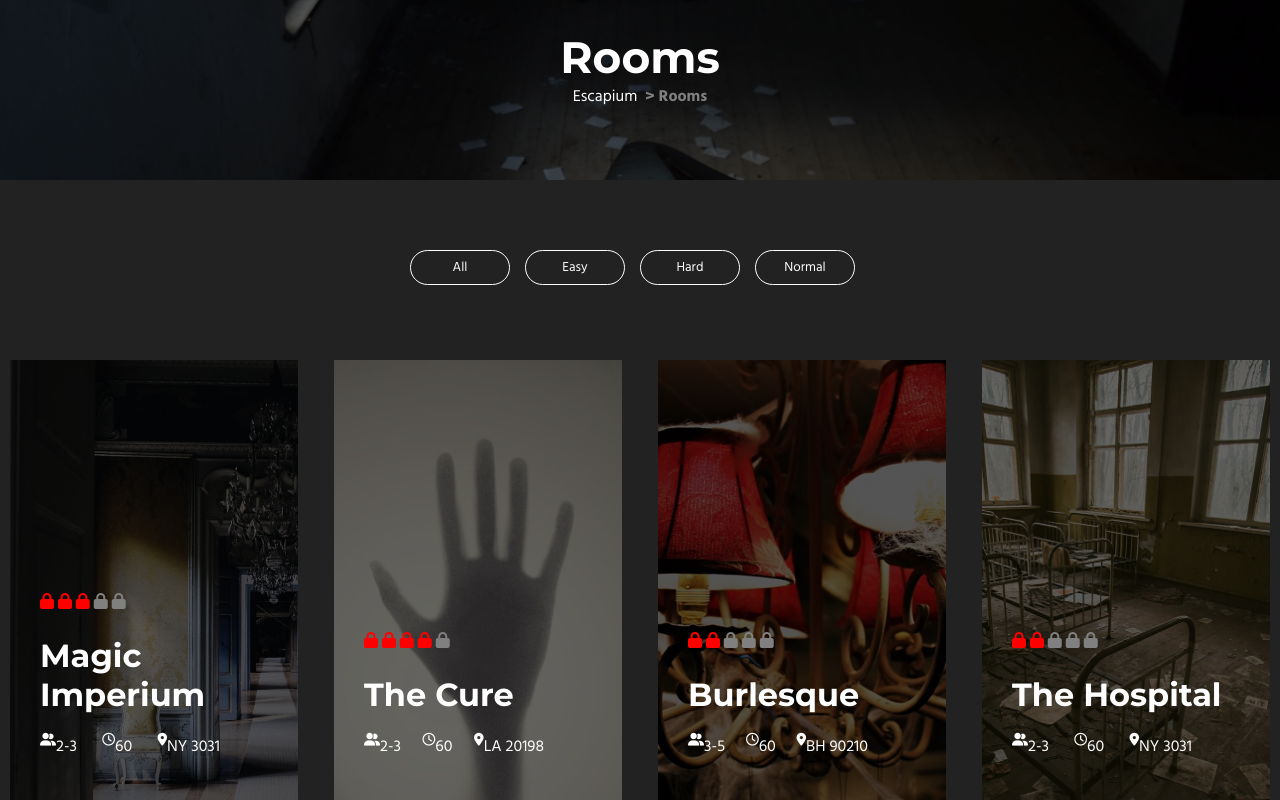
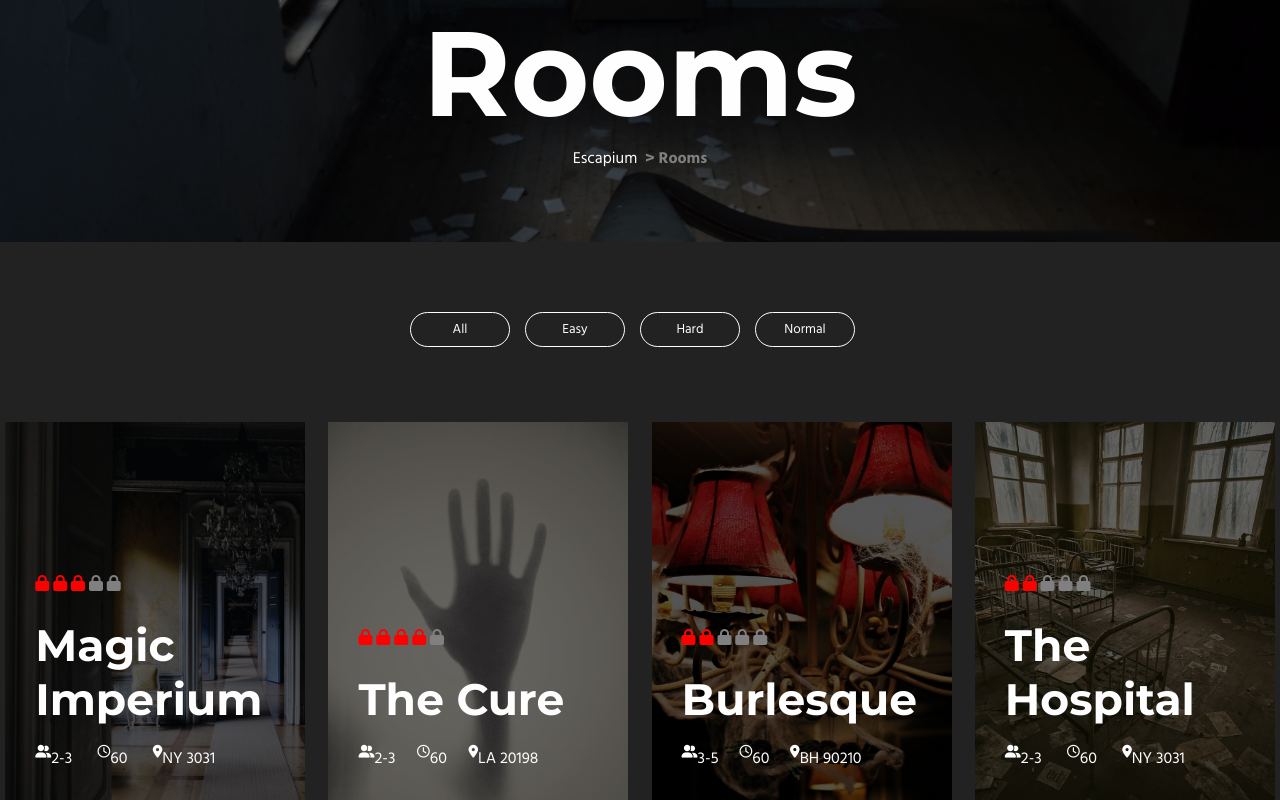
Before and after one commit to becodeorg/hamilton-7-escapium-team-5, a plain HTML site: page rooms.html in a window 1280 px wide. Shown: the top 800 px of the page. Drawn offline with Linux system fonts and the light colour scheme.

Commit message:
rooms responsive suite

```diff
--- a/resources/scss/rooms.scss
+++ b/resources/scss/rooms.scss
@@ -3,7 +3,7 @@
     font-family: t.$font_paragraphs;
 }
 .titlePageRooms{
-    height: 180px;
+    height: 100%;
     background-image: url(../images/gallery/slide-1.jpg);
     background-size: cover;
     background-position: center;
@@ -203,23 +203,23 @@
 @media screen and (min-width: 1024px) {
     .rooms{
         p{
-font-size: 16px ;
-        grid-template-columns: repeat(4, 300px);
+        font-size: 16px ;
+        }
+        grid-template-columns: repeat(4, 320px);
         grid-gap: 0.2em;
-        grid-auto-rows: 380px;
+        grid-auto-rows: 400px;
         padding-bottom: 100px;
         justify-content: center;
         }
-    }
     .backgroundRooms {
         h1{
-            font-size: 44px;
+            font-size: 120px;
         }
         p{
             font-size: 16px ;
         }
         h2{
-            font-size: 32px;
+            font-size: 44px;
         }
     }
     .buttonSectionRooms{
```
Also changed, not shown: resources/css/style.css, 1 other file.
